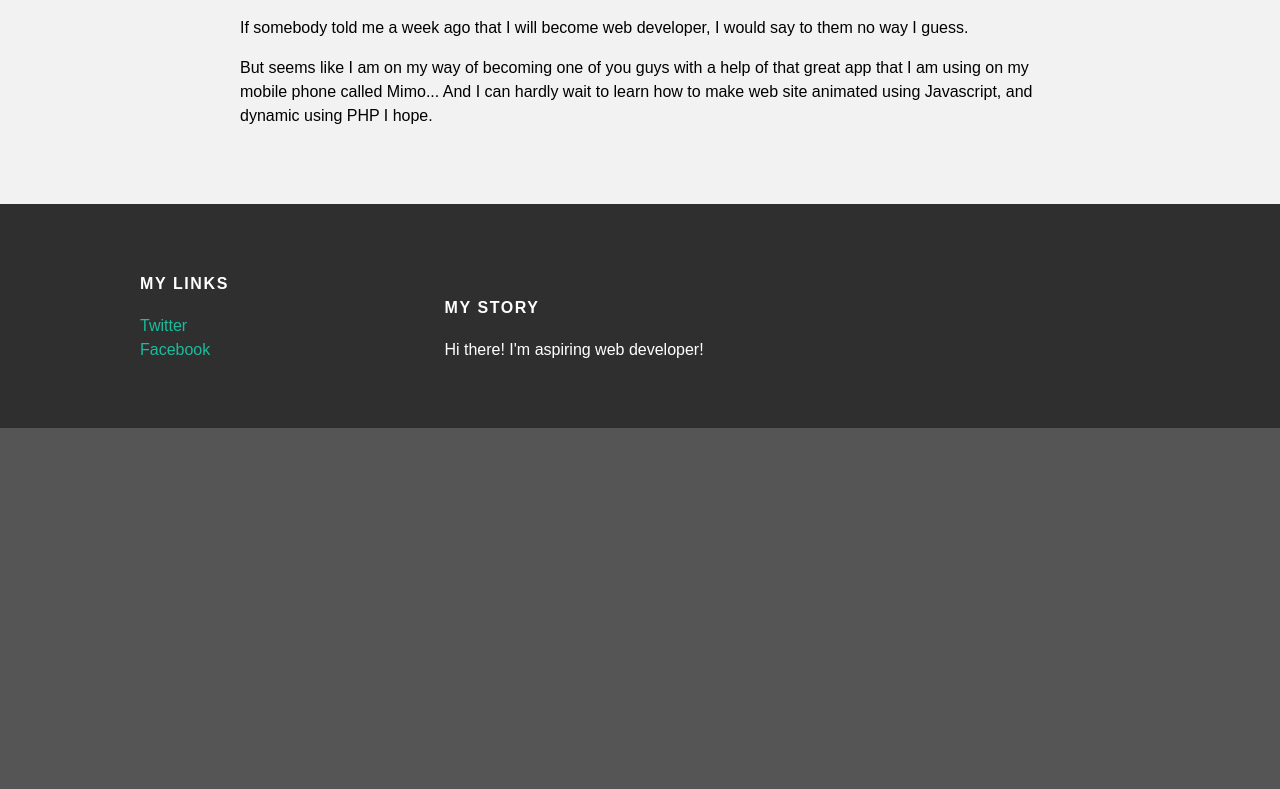
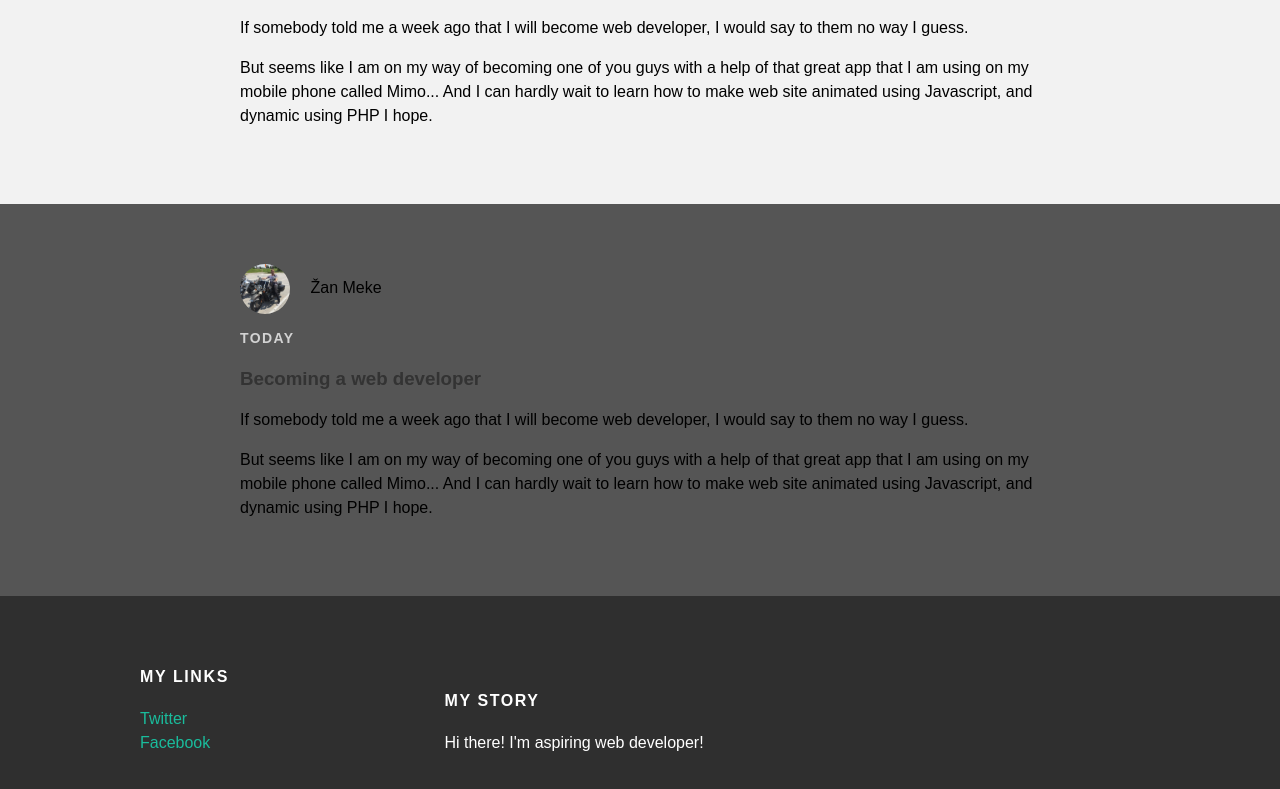
Before and after one commit to Vortex617/Vortex617.github.io, a plain HTML site: page index.html in a window 1280 px wide. Shown: the part 731-1520 px from the top of the page. Before the commit the page ends 1159 px from the top, so only its background shows below. Drawn offline with Linux system fonts and the light colour scheme.

Commit message:
Update index.html

```diff
--- a/index.html
+++ b/index.html
@@ -73,6 +73,32 @@
         </div>
       </div>
 
+            <div class="post-container">
+        <div class="post">
+          <div class="post-author">
+            <img src="Me.jpg">
+            <span class="post-author">Žan Meke</span>
+          </div>
+
+          <p class="post-date">Today<p>
+          <h3 class="post-title">Becoming a web developer</h3>
+
+              <div class="post-content">
+                <p>
+                  If somebody told me a week ago that I will become
+                  web developer, I would say to them no way I guess.
+                </p>
+                <p>
+                  But seems like I am on my way of becoming one of you guys
+                  with a help of that great app that I am using on my mobile phone
+                  called Mimo...
+                  And I can hardly wait to learn how to make web site animated using Javascript,
+                  and dynamic using PHP I hope.
+                </p>
+              </div>
+        </div>
+      </div>
+
     </div>
 
     <div id="footer">
```
